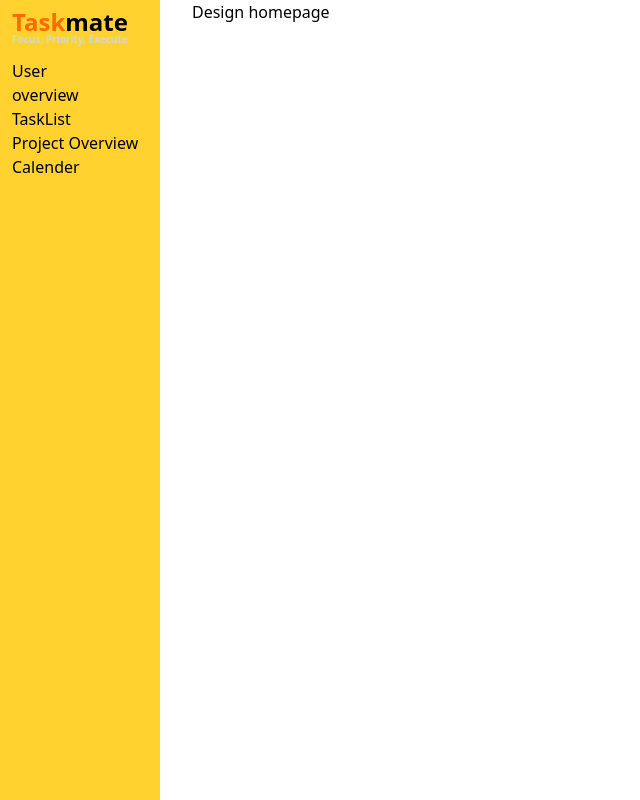
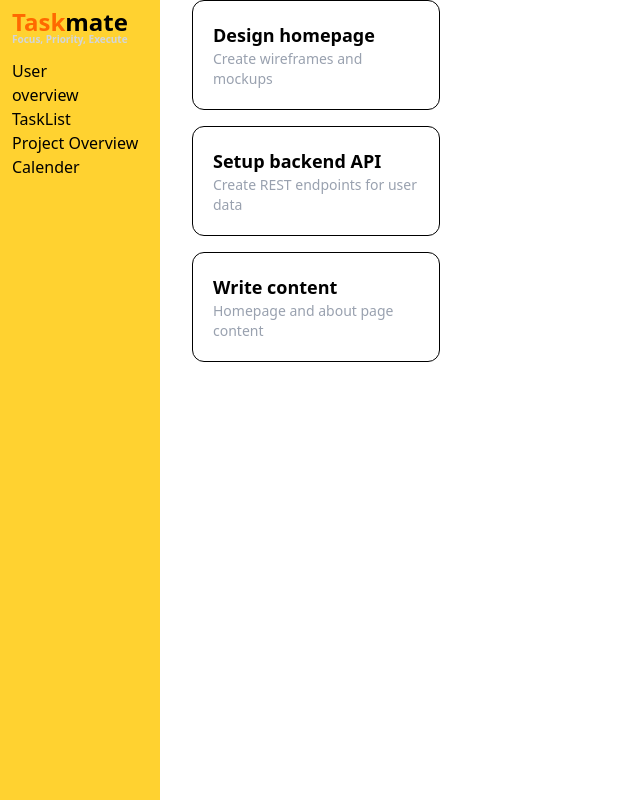
Before and after one commit to sanyamkashyap/taskmate, a Next.js app: page /dashboard/project/project-1 in a window 1280 px wide. Shown: the whole page, without its empty margins (0-640 px from the left). Built offline with nearby package versions, Linux system fonts and the light colour scheme.

Commit message:
todo section

```diff
--- a/app/compenents/project/card.jsx
+++ b/app/compenents/project/card.jsx
@@ -2,25 +2,22 @@
 
 import { useRouter } from "next/navigation";
 
-
-
 const Card = ({ title, description, children, project, onEdit }) => {
-
-const router = useRouter()
+  const router = useRouter();
 
   return (
     <div
       className="bg-white border w-62  rounded-xl p-5"
       onClick={() => router.push(`/dashboard/project/${project.id}`)}
     >
-      <div className="">
+      <div>
         <div className=" flex flex-col gap-2">
           <h2 className="font-semibold text-lg">{title}</h2>
           <p className=" text-sm text-gray-400">{description}</p>
         </div>
         <button
           onClick={(e) => {
-            e.stopPropagation;
+            e.stopPropagation();
             onEdit(project);
           }}
         >
--- /dev/null
+++ b/app/compenents/todos/todoCard.jsx
@@ -0,0 +1,14 @@
+import { UseProject } from "@/app/context/useContex";
+import React from "react";
+
+const TodoCard = ({ children, title, description }) => {
+  return (
+    <div className="bg-white border w-62  rounded-xl p-5">
+          <h2 className="font-semibold text-lg">{title}</h2>
+          <p className=" text-sm text-gray-400">{description}</p>
+      {children}
+    </div>
+  );
+};
+
+export default TodoCard;
--- a/app/compenents/todos/todoform.jsx
+++ /dev/null
@@ -1,89 +0,0 @@
-"use client";
-
-import { useState } from "react";
-
-const Todoform = () => {
-  const [todos, setTodos] = useState([]);
-  const [newTodo, setNewTodo] = useState({
-    title: "backend dev",
-    description: "create a serverless backend",
-    status: "pending",
-  });
-
-  const handleAddTodos = (e) => {
-    e.preventDefault();
-    setTodos((prev) => [...prev, newTodo]);
-    setNewTodo({
-      title: "",
-      description: "",
-      status: "",
-    });
-  };
-
-  const handleChange = (e) => {
-    const { name, value } = e.target;
-    setNewTodo((prevState) => ({ ...prevState, [name]: value }));
-  };
-
-  return (
-    <div className="">
-      <div className="todo-form max-w-[400px] mx-auto ">
-        <form
-          onSubmit={handleAddTodos}
-          className="flex flex-col gap-[16px] p-6 mx-auto"
-        >
-          <div>
-            <label name="title">Title</label>
-            <input
-              className="todo-input"
-              type="text"
-              name="title"
-              value={newTodo.title}
-              onChange={handleChange}
-            />
-          </div>
-
-          <div>
-            <label htmlFor="description"> Description</label>
-            <textarea
-              className="todo-input"
-              type="text"
-              name="description"
-              value={newTodo.description}
-              onChange={handleChange}
-            />
-          </div>
-
-          <select
-            name="status"
-            value={newTodo.status}
-            onChange={handleChange}
-            className="todo-input"
-          >
-            <option value=""></option>
-            <option value="InProgress">InProgress</option>
-            <option value="Completed">Completed</option>
-          </select>
-
-          <button className="todo-button" type="submit">
-            {" "}
-            Add todo
-          </button>
-        </form>
-      </div>
-      <div>
-        <li>
-          {todos.map(({ title, description, status }, i) => (
-            <div>
-              <div>title : {title}</div>
-              <div>description : {description}</div>
-              <div>status: {status}</div>
-            </div>
-          ))}
-        </li>
-      </div>
-    </div>
-  );
-};
-
-export default Todoform;
--- a/app/dashboard/project/[id]/page.jsx
+++ b/app/dashboard/project/[id]/page.jsx
@@ -1,4 +1,5 @@
 "use client";
+import TodoCard from "@/app/compenents/todos/todoCard";
 import { UseProject } from "@/app/context/useContex";
 import { useParams } from "next/navigation";
 import React from "react";
@@ -7,10 +8,22 @@ const Page = () => {
   const { todos } = UseProject();
   const params = useParams();
   const id = params.id;
-  const todo = todos.find((t) => String(t.projectId) == String(id));
-  // console.log(id);
-  // console.log(todo);
-  return <div>{todo ? todo.title : "not found"}</div>;
+
+  return (
+    <div>
+      {/* {todo ? todo.title : "not found"} */}
+      {todos
+        .filter((todo) => String(todo.projectId) === String(id))
+        .map((todo) => (
+          <div key={todo.id} className="mb-4">
+            <TodoCard
+              title={todo.title}
+              description={todo.description}
+            ></TodoCard>
+          </div>
+        ))}
+    </div>
+  );
 };
 
 export default Page;
--- /dev/null
+++ b/app/dashboard/project/[id]/todoForm.jsx
@@ -0,0 +1,39 @@
+import { UseProject } from "@/app/context/useContex";
+import React, { useState } from "react";
+
+const TodoForm = () => {
+  const { todos } = UseProject();
+  const [todo, setTodo] = useState({
+    title: "",
+    description: "",
+  });
+
+  const handleChange = (e) => {
+    const { name, value } = e.target;
+    setTodo((prevState) => ({ ...prevState, [name]: value }));
+  };
+
+  return (
+    <div>
+      <form>
+        <label htmlFor="title">Title</label>
+        <input
+          type="text"
+          name="title"
+          value={todo.title}
+          onChange={handleChange}
+        />
+
+        <label htmlFor="description">Description</label>
+        <input
+          type="text"
+          name="description"
+          value={todo.description}
+          onChange={handleChange}
+        />
+      </form>
+    </div>
+  );
+};
+
+export default TodoForm;
--- a/app/dashboard/project/form.jsx
+++ b/app/dashboard/project/form.jsx
@@ -39,6 +39,8 @@ const ProjectForm = ({
       [name]: value,
     }));
   };
+
+  console.log(newProject)
 
   useEffect(() => {
     if (selectedProject) {
--- a/app/dashboard/project/page.jsx
+++ b/app/dashboard/project/page.jsx
@@ -3,24 +3,21 @@
 import Card from "@/app/compenents/project/card";
 import { UseProject } from "@/app/context/useContex";
 import React, { useState } from "react";
-import ProjectForm from "./form";
-import Link from "next/link";
 import Modal from "@/app/compenents/project/modal";
 
 const Projects = () => {
   const { projects, newProject, setNewProject } = UseProject();
   const [isFormOpen, setIsFormOpen] = useState(false);
   const [selectedProject, setSelectedProject] = useState(null);
-  const [showModal, setShowModal] = useState(true);
+  const [showModal, setShowModal] = useState(false);
   const toggleModal = () => {
     setShowModal(() => !showModal);
   };
 
   const handleEdit = (project) => {
     setSelectedProject(project);
-    console.log(project);
+    setShowModal(true);
   };
-  const handleButton = () => {};
 
   return (
     <div>
@@ -36,8 +33,8 @@ const Projects = () => {
             <Modal
               selectedProject={selectedProject}
               setSelectedProject={setSelectedProject}
-              setShowModal = {setShowModal}
-              showModal = {showModal}
+              setShowModal={setShowModal}
+              showModal={showModal}
             />
 
             {/* <ProjectForm
@@ -52,7 +49,6 @@ const Projects = () => {
       <div className="flex flex-col gap-2">
         {newProject.map((project) => (
           <div key={project.id}>
-            {/* <Link href={`/dashboard/project/${project.id}`}> */}
             <Card
               onEdit={handleEdit}
               project={project}
@@ -60,7 +56,6 @@ const Projects = () => {
               description={project.description}
               projectId={project.id}
             ></Card>
-            {/* </Link> */}
           </div>
         ))}
       </div>
```
